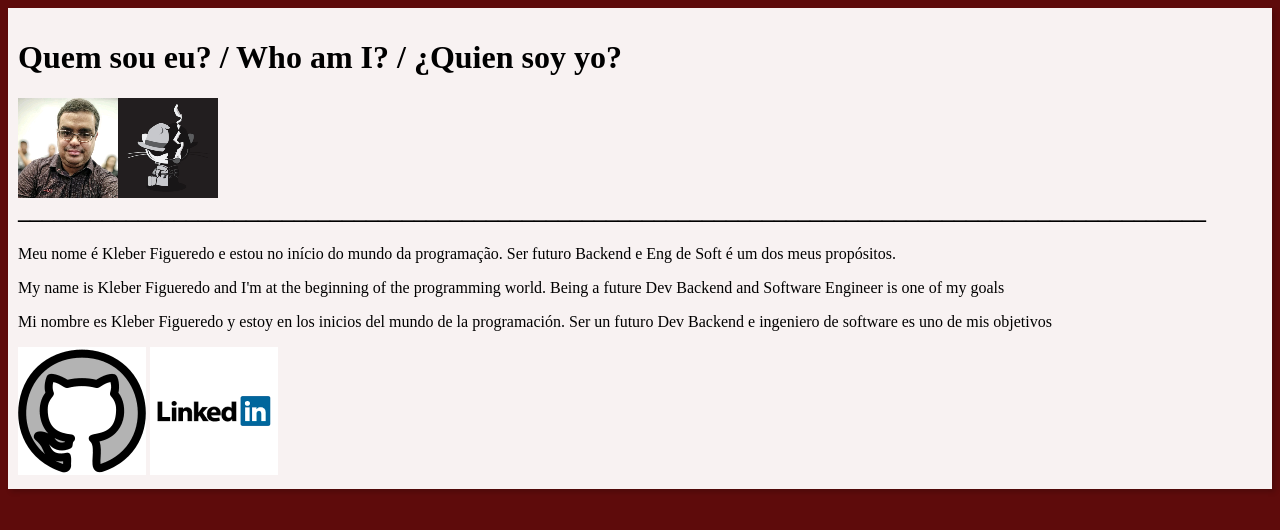
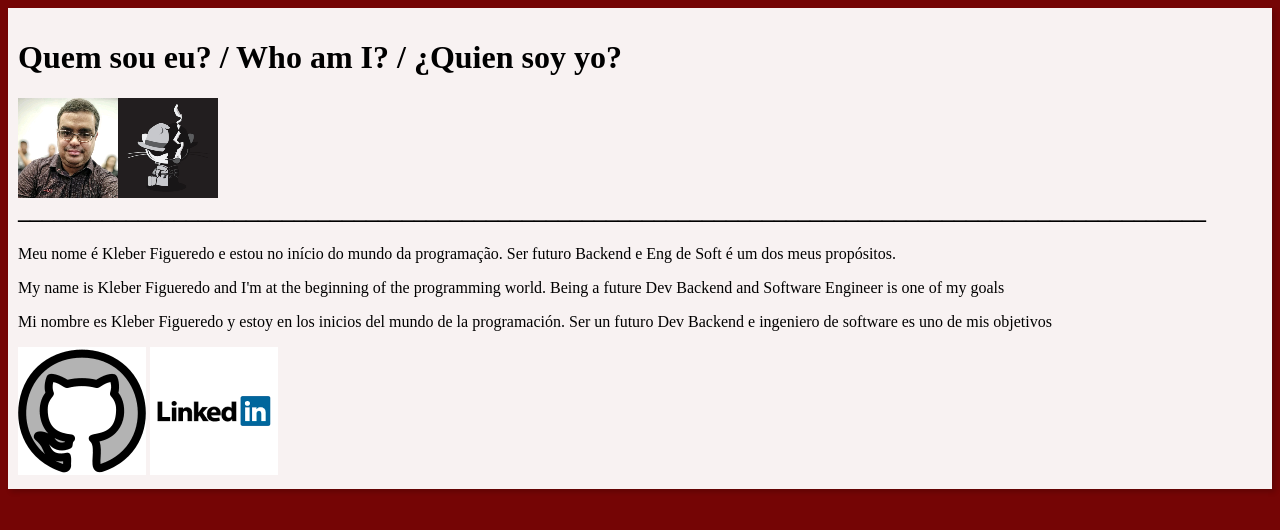
Before and after one commit to kleberfdev/Bio, a PHP site: page / in a window 1280 px wide. Shown: the top 530 px of the page. Run offline with PHP 8.4, Linux system fonts and the light colour scheme.

Commit message:
Update styles.css

```diff
--- a/estilos/styles.css
+++ b/estilos/styles.css
@@ -3,7 +3,7 @@
     font-size: 16px;
 }
 body {
-    background-color: rgb(94, 11, 11)
+    background-color: rgb(117, 5, 5)
 }
 main{
     background-color: rgb(248, 242, 242);
```
